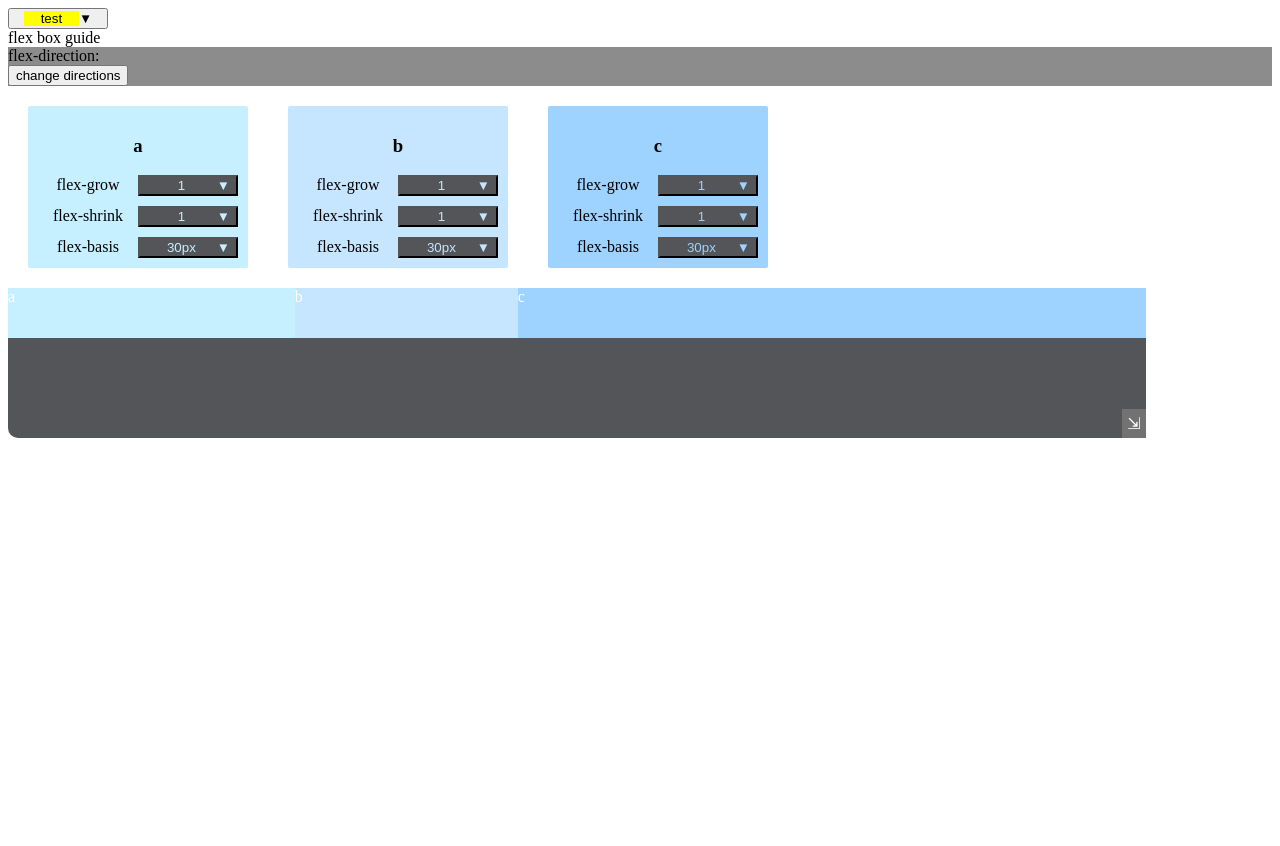
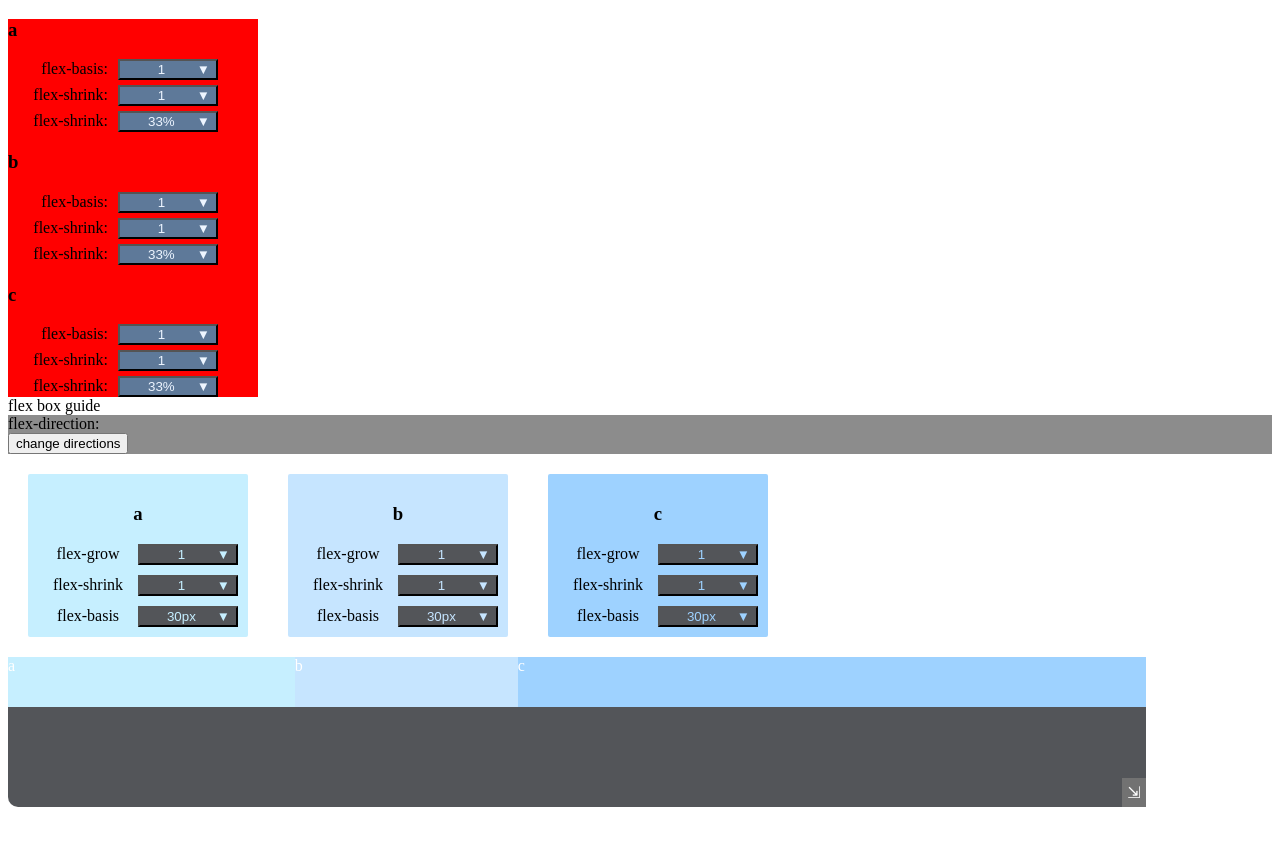
Before and after one commit to mlizchap/flex-box-guide, a React (Create React App) app: page / in a window 1280 px wide. Shown: the top 846 px of the page. Before the commit the page ends 800 px from the top, so only its background shows below. Built offline with nearby package versions, Linux system fonts and the light colour scheme.

Commit message:
added logic for displaying item flex information

```diff
--- a/src/components/App.js
+++ b/src/components/App.js
@@ -3,6 +3,7 @@ import React, { Component } from 'react';
 import ChildPropsContainer from './ChildPropsContainer'
 import FlexDirectionChange from './FlexDirectionChange';
 import DropDownMenu from './DropDownMenu';
+import ChildPropItemInfoDisplay from './ChildPropItemInfoDisplay';
 
 const items = ["one", "two", "three"]
 
@@ -21,7 +22,8 @@ class App extends Component {
     render() {
         return (
             <div>
-                <DropDownMenu defaultValue="test" contentItems={items} />
+                {/* <DropDownMenu defaultValue="test" contentItems={items} /> */}
+                <ChildPropItemInfoDisplay />
                 flex box guide
                 <FlexDirectionChange handleChange={this.changeDirection} />
                 <ChildPropsContainer flexDirection={this.state.direction} />
--- /dev/null
+++ b/src/components/ChildPropItemInfoDisplay.js
@@ -0,0 +1,100 @@
+import React, { Component } from 'react';
+import DropDownMenu from './DropDownMenu';
+import styled from 'styled-components';
+
+const numberContent = [0, 1, 2, 3, 4, 5]
+const letter=["a", "b", "c"];
+
+const data = {
+    items: ["a", "b", "c"],
+
+    flexPropInfo: [
+        {
+            title: "flex-basis",
+            content: [0, 1, 2, 3, 4, 5],
+            defaultValue: 1
+        },
+        {
+            title: "flex-shrink",
+            content: [0, 1, 2, 3, 4, 5],
+            defaultValue: 1
+        },
+        {
+            title: "flex-shrink",
+            content: ["20%", "33%", "40%", "60%", "auto", "content"],
+            defaultValue: "33%"
+        }
+    ]
+
+}
+
+
+
+
+
+class ChildPropItemInfoDisplay extends Component {
+    constructor(props) {
+        super(props);
+        this.state = {
+            display: {
+                flexGrow: "none",
+                flexShrink: "none",
+                flexBasis: "none"
+            },
+            currentNumber: {
+                flexGrow: 1,
+                flexShrink: 1,
+                flexBasis: '30px'
+            }
+         };
+    }
+    selectItem = (selected) => {
+        console.log(selected)
+    }
+    renderFlexValuesDisplay = () => {
+        return data.flexPropInfo.map(item => {
+            return (
+               <div className="item">
+                   <span className="title">{item.title}:</span>
+                   <DropDownMenu  contentItems={item.content} defaultValue={item.defaultValue} width={100}/>
+               </div>
+            )
+       })
+    }
+    render() {
+        return (
+            <ChildPropItemInfoDisplayStyle>
+                {data.items.map(item => {
+                    return (
+                        <div>
+                            <h3>{item}</h3>
+                            {this.renderFlexValuesDisplay()}
+                        </div>
+                    )
+                })}
+
+
+            </ChildPropItemInfoDisplayStyle>
+        );
+    }
+}
+
+export default ChildPropItemInfoDisplay;
+
+const ChildPropItemInfoDisplayStyle = styled.div`
+    background-color: red;
+    width: 250px;
+    .title {
+        display: inline-block;
+        width: 100px;
+        text-align: right;
+        margin-right: 10px;
+        // background-color: blue;
+    }
+    .item {
+        margin-top: 5px;
+    }
+    // div {
+    //     margin-top: 5px;
+    // }
+`
--- a/src/components/DropDownMenu.js
+++ b/src/components/DropDownMenu.js
@@ -17,19 +17,22 @@ class DropDownMenu extends Component {
         this.setState({ display: "none"})
     }
     selectContent = (e) => {
-        this.setState({ currentContent: e.target.innerHTML})
+        this.setState(
+            { currentContent: e.target.innerHTML },
+            () => this.props.handleSelect(this.state.currentContent)
+        )
     }
     render() {
         return (
-            <DropDownMenuStyle contentDisplay={this.state.display}>
-                <div onMouseEnter={this.showContent} onMouseLeave={this.hideContent} className="dropDownContainer">
+            <DropDownMenuStyle contentDisplay={this.state.display} {...this.props}>
+                <div onClick={this.showContent} onMouseLeave={this.hideContent} className="dropDownContainer">
                     <button>
                         <span className="currentContent">{(this.state.currentContent) ? this.state.currentContent : this.props.defaultValue}</span>
                         <span className="arrow">&#9660;</span>
                     </button>
                     <div className="content">
                         {this.props.contentItems.map(item => {
-                            return <div key={item} onClick={this.selectContent}>{item}</div>
+                            return <div key={item} className="item" onClick={this.selectContent}>{item}</div>
                         })}
                     </div>
                 </div>
@@ -41,23 +44,52 @@ class DropDownMenu extends Component {
 export default DropDownMenu;
 
 const DropDownMenuStyle = styled.div`
+    font-family: inherit;
+    display: inline-block;
     .dropDownContainer {
-        width: 100px;
+        width: ${props => props.width}px;
     }
     .currentContent {
         display: inline-block;
-        width: 55px;
-        background-color: yellow;
+        width: ${props => props.width/3}px;
+        // background-color: orange;
     }
     button {
-        width: 100px;
+        width: ${props => props.width}px;
+        background-color: ${props => props.buttonColor};
+        // padding: 10px;
+        font-size: ${props => props.fontSize};
+        color: ${props => props.buttonFontColor}
     }
     .content {
         position: absolute;
         z-index: 2;
-        width: 100px;
+        width: ${props => props.width}px;
         display: ${props => props.contentDisplay};
-        background-color: purple;
-        color: white;
+        background-color: ${props => props.contentColor}
+        color: ${props => props.contentFontColor};
+        font-size: ${props => props.fontSize};
+        font-family: inherit;
+    }
+    .item {
+       padding: 5px;
+       &:hover {
+        background-color: ${props => props.contentHighlight}
+    }
+    }
+    .arrow {
+        float: right;
     }
 `
+DropDownMenu.defaultProps = {
+    handleSelect: (selected) => console.log("you have chosen", selected)
+}
+DropDownMenuStyle.defaultProps = {
+    width: '150',
+    fontSize: '10pt',
+    buttonColor: '#5e7999',
+    buttonFontColor: `#edf5ff`,
+    contentColor: `#dbdbdb`,
+    contentFontColor: `#545454`,
+    contentHighlight: `#f2f2f2`,
+}
```
